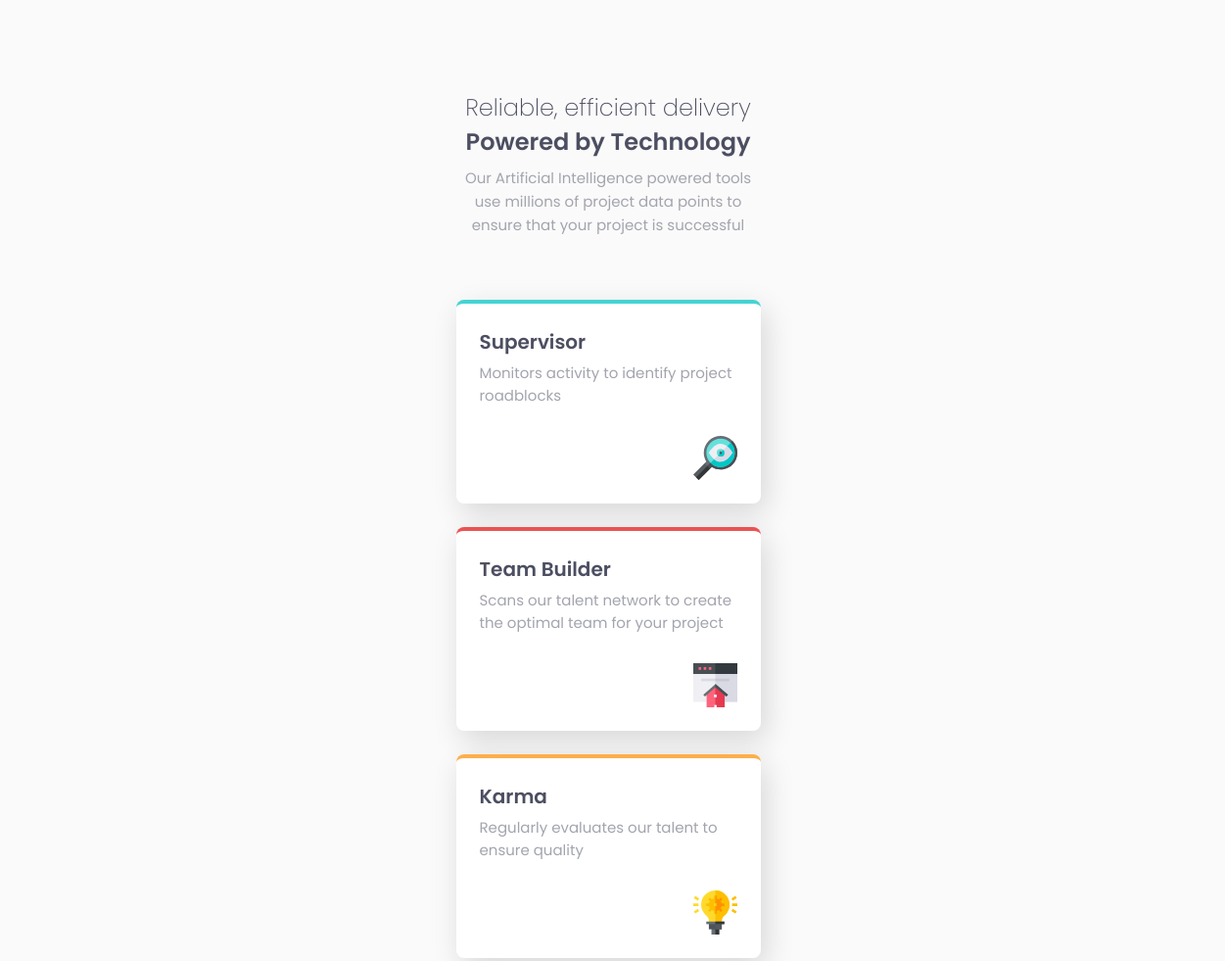
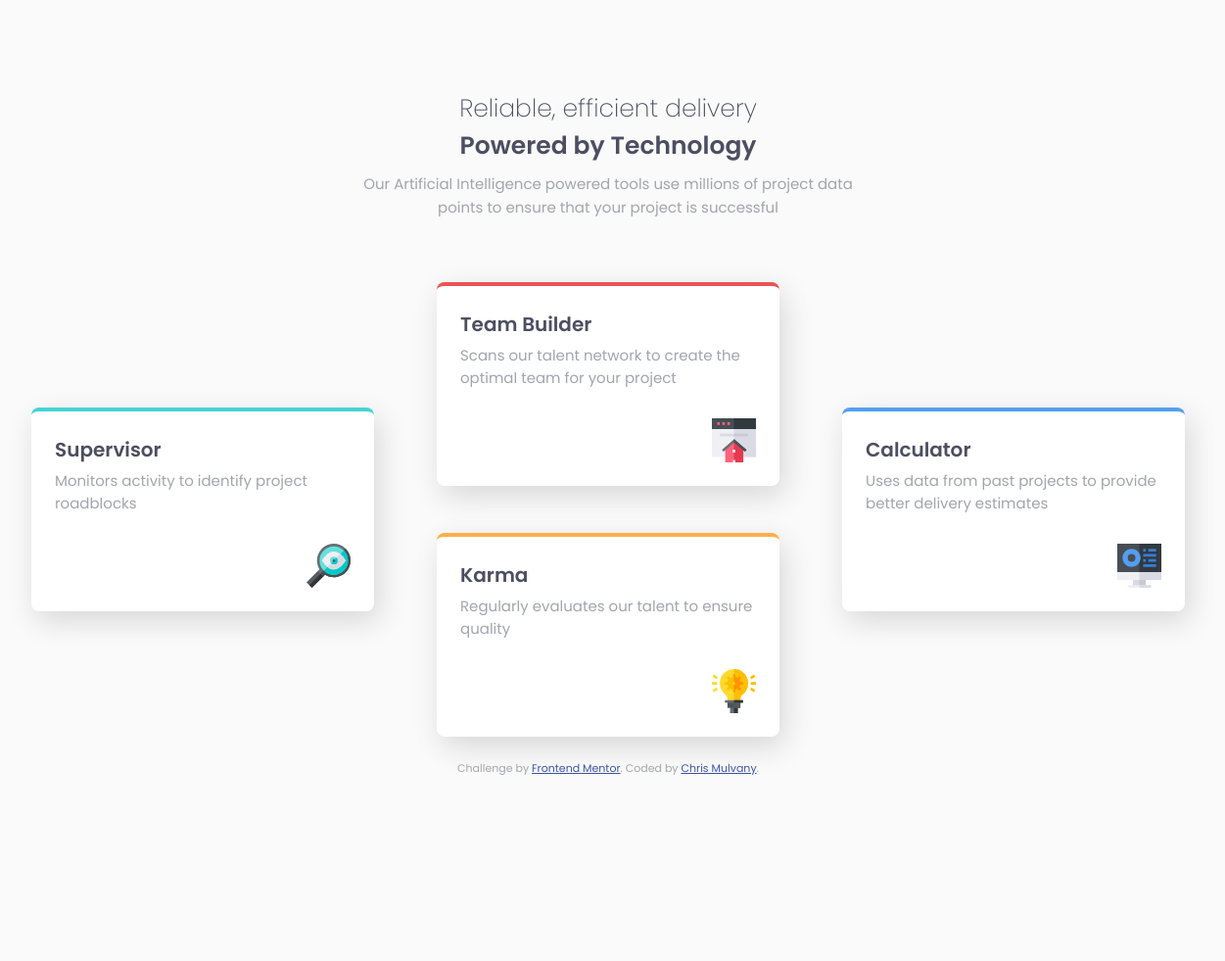
Before and after one commit to ChrisMulvanyGH/four-card-feature-section, a plain HTML site: page index.html in a window 1536 px wide. Shown: the top 981 px of the page at 98% size, without its empty margins (147-1398 px from the left). After the commit the page ends 828 px from the top, so only its background shows below. Drawn offline with Linux system fonts and the light colour scheme.

Commit message:
Mobile and Desktop Solution - 1024px, 1440px, 375px

```diff
--- a/styles.css
+++ b/styles.css
@@ -136,3 +136,97 @@ img {
 .card--blue {
     border-top: 4px solid var(--blue);
 }
+
+/* -- Media Queries -- */
+
+@media (min-width: 1024px) {
+
+    .container {
+        max-width: var(--desktop);
+    }
+
+    .column {
+        display: flex;
+    }
+
+    .column__left {
+        display: flex;
+        flex-direction: column;
+        justify-content: center;
+    }
+
+    .column__middle {
+        display: flex;
+        flex-direction: column;
+        justify-content: space-between;
+    }
+
+    .column-right {
+        display: flex;
+        flex-direction: column;
+        justify-content: center;
+    }
+
+    .card {
+        max-width: 350px;
+        max-height: 250px;
+    }
+
+    .header__subHeading {
+        font-size: 1.5625rem;
+    }
+
+    .header__primaryHeading{
+        font-size: 1.5625rem;
+    }
+
+    .header__blob {
+        max-width: 65%;
+    }
+}
+
+@media (min-width: 1440px) {
+
+    .container {
+        max-width: var(--desktop);
+    }
+
+    .column {
+        display: flex;
+    }
+
+    .column__left {
+        display: flex;
+        flex-direction: column;
+        justify-content: center;
+    }
+
+    .column__middle {
+        display: flex;
+        flex-direction: column;
+        justify-content: space-between;
+    }
+
+    .column-right {
+        display: flex;
+        flex-direction: column;
+        justify-content: center;
+    }
+
+    .card {
+        max-width: 350px;
+        max-height: 250px;
+    }
+
+    .header__subHeading {
+        font-size: 1.5625rem;
+    }
+
+    .header__primaryHeading{
+        font-size: 1.5625rem;
+    }
+
+    .header__blob {
+        max-width: 65%;
+    }
+}
```
Also changed, not shown: desktop-screenshot.png (added), mobile-screenshot.png (added), 2 other files.
